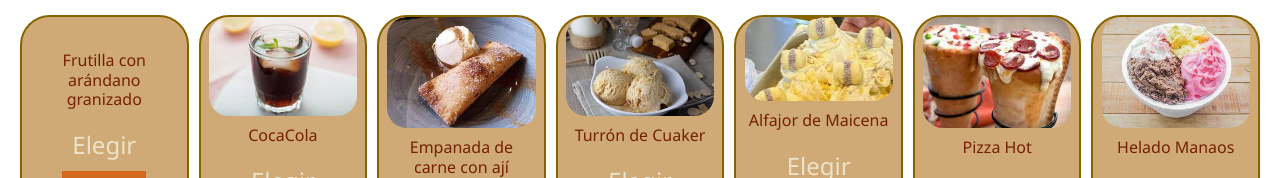
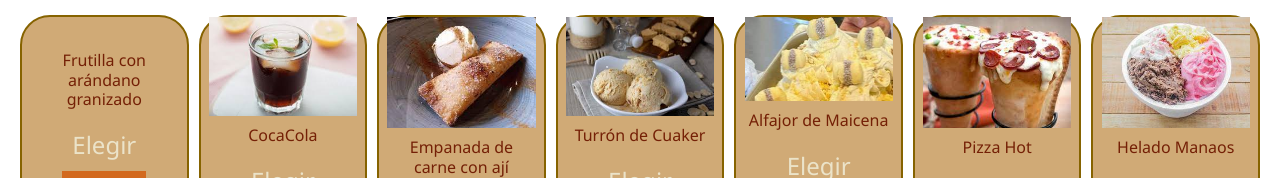
Before and after one commit to MauroChamorro/Helader-a-Cremma, a plain HTML site: page index.html in a window 1280 px wide. Shown: the part 891-1069 px from the top of the page. Drawn offline with nearby package versions, Linux system fonts and the light colour scheme.

Commit message:
correrción en css

```diff
--- a/CSS/style.css
+++ b/CSS/style.css
@@ -95,7 +95,7 @@
     width: 90%;
     align-items: center;
     justify-content: center;
-    border-radius: 20px;
+    border-radius: 20pxt;
 }
 .tarjeta-title{
     color: rgb(116, 32, 6);
```
